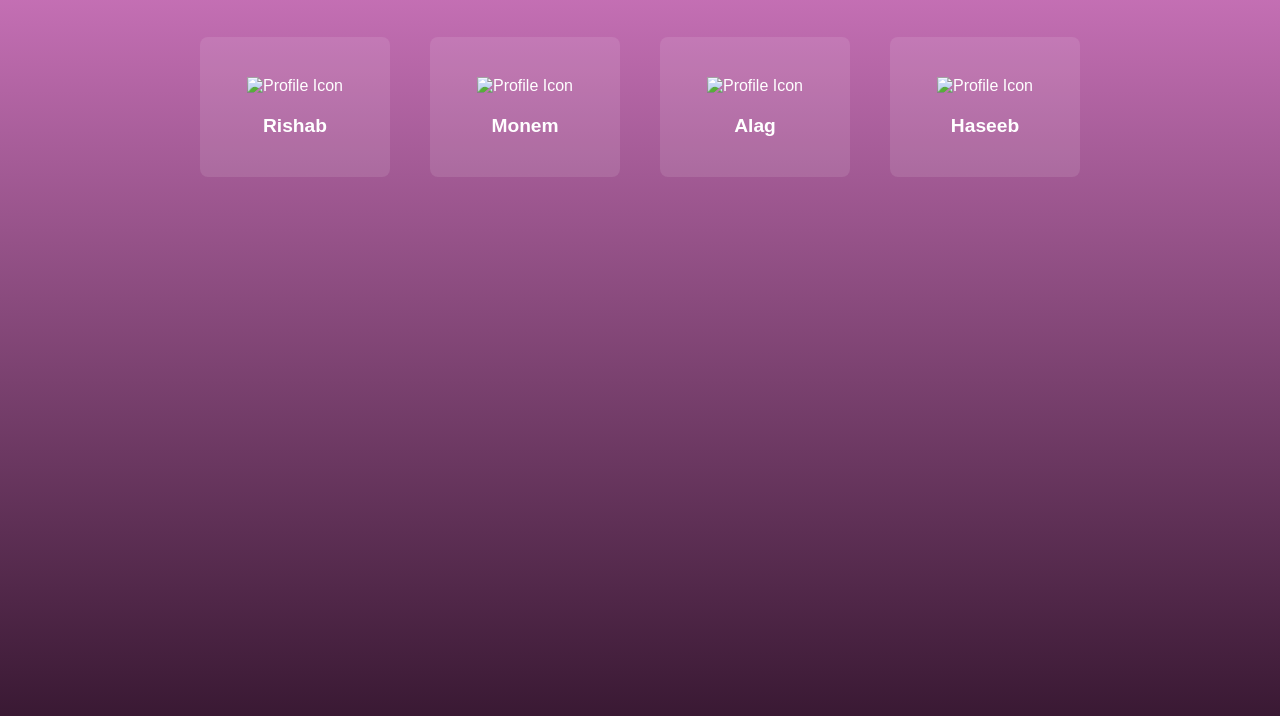
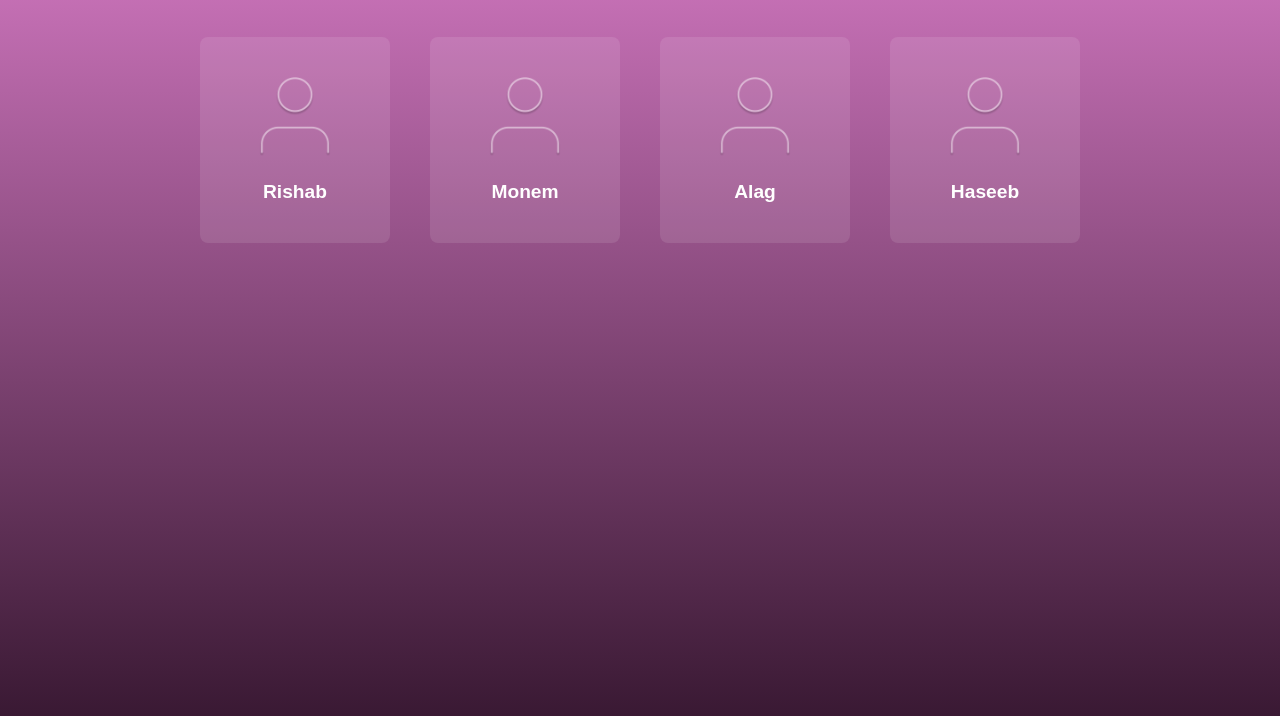
Before and after one commit to HaseebBham/SEPPModulePrototype, a plain HTML site: page profile.html in a window 1280 px wide. Shown: the part 60-776 px from the top of the page. Drawn offline with Linux system fonts and the light colour scheme.

Commit message:
Update profile.html

```diff
--- a/profile.html
+++ b/profile.html
@@ -21,25 +21,25 @@
     <div class="profile-list">
       <div class="profile-card" data-profile="Rishab">
         <div class="profile-icon">
-          <img src="assets/profile-icon.png" alt="Profile Icon" />
+          <img src="profile-icon.png" alt="Profile Icon" />
         </div>
         <p class="profile-name">Rishab</p>
       </div>
       <div class="profile-card" data-profile="Monem">
         <div class="profile-icon">
-          <img src="assets/profile-icon.png" alt="Profile Icon" />
+          <img src="profile-icon.png" alt="Profile Icon" />
         </div>
         <p class="profile-name">Monem</p>
       </div>
       <div class="profile-card" data-profile="Alag">
         <div class="profile-icon">
-          <img src="assets/profile-icon.png" alt="Profile Icon" />
+          <img src="profile-icon.png" alt="Profile Icon" />
         </div>
         <p class="profile-name">Alag</p>
       </div>
       <div class="profile-card" data-profile="Haseeb">
         <div class="profile-icon">
-          <img src="assets/profile-icon.png" alt="Profile Icon" />
+          <img src="profile-icon.png" alt="Profile Icon" />
         </div>
         <p class="profile-name">Haseeb</p>
       </div>
```
